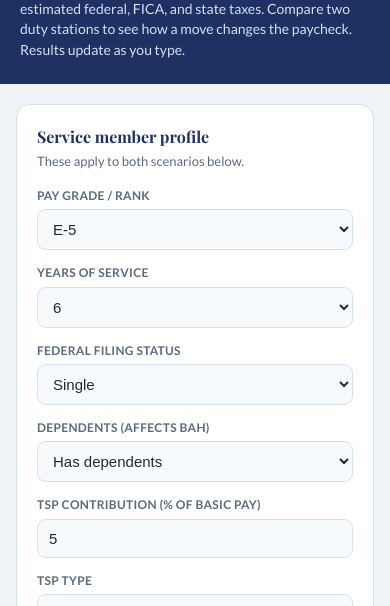
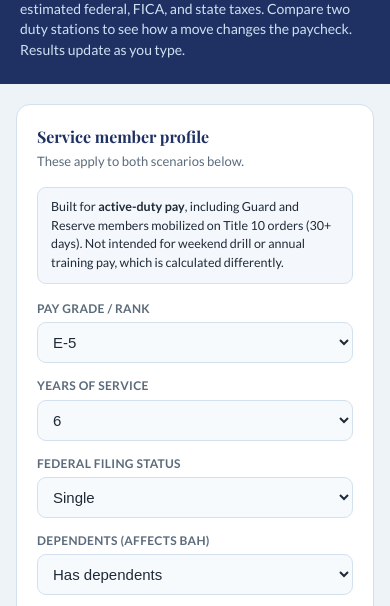
Before and after one commit to Blue-Star-Families1/military-pay-calculator, a plain HTML site: page index.html in a window 390 px wide. Shown: the part 220-826 px from the top of the page. Drawn offline with nearby package versions, Linux system fonts and the light colour scheme.

Commit message:
﻿State the Guard and Reserve scope clearly
The tool is accurate for Guard and Reserve members mobilized on Title 10
orders, who are paid on the active-duty tables with the same allowances.
It is not built for weekend drill or annual training: that pay is earned per
drill period rather than monthly, short-term orders use a different housing
allowance (BAH-RC/T), and several states tax Guard pay differently from
active-duty pay.

Nothing in the app said so, which meant a drilling reservist would have seen
a badly overstated figure with no warning. Now stated up front in the profile
section, in the disclaimer, and in the README.

```diff
--- a/index.html
+++ b/index.html
@@ -98,6 +98,8 @@
   .btn{background:var(--panel);border:1px solid var(--line);color:var(--navy);font-weight:600;font-size:13px;padding:9px 14px;border-radius:9px;cursor:pointer}
   .btn:hover{border-color:var(--sky)}
   .footnote{font-size:12px;color:var(--muted);margin-top:22px;line-height:1.6}
+  .scope{background:#f4f8fc;border:1px solid var(--line);border-radius:9px;padding:10px 13px;
+    margin:0 0 16px;font-size:12.5px;color:var(--ink);line-height:1.5}
   .feedback{background:var(--card);border:1px solid var(--line);border-left:4px solid var(--steel);
     border-radius:0 10px 10px 0;padding:12px 16px;font-size:13px;color:var(--ink);margin-top:4px}
   .feedback a{font-weight:600;white-space:nowrap}
@@ -131,6 +133,7 @@
   <div class="card">
     <h2>Service member profile</h2>
     <p class="sub">These apply to both scenarios below.</p>
+    <p class="scope">Built for <strong>active-duty pay</strong>, including Guard and Reserve members mobilized on Title&nbsp;10 orders (30+ days). Not intended for weekend drill or annual training pay, which is calculated differently.</p>
     <div class="grid">
       <div>
         <label for="grade">Pay grade / rank</label>
@@ -268,7 +271,7 @@
     <div class="diff" id="diffBox"></div>
     <p class="sr-only" id="srStatus" role="status" aria-live="polite" aria-atomic="true"></p>
     <div class="disclaimer">
-      <strong>Estimate only.</strong> Models 2026 base pay (incl. Executive Schedule caps), BAS, federal tax, FICA (with the Additional Medicare Tax), and state income tax using real 2026 brackets &amp; standard deductions, and combat-zone exclusion (enlisted &amp; warrant officers fully excluded; commissioned officers capped at max enlisted pay + IDP). BAH auto-fills from official 2026 DoD (DTMO) rates by duty station, grade, and dependents — override anytime. State tax credits, itemized deductions, and local taxes outside Maryland are not modeled. Verify with your finance office / MyPay before making financial decisions.
+      <strong>Estimate only.</strong> Models 2026 base pay (incl. Executive Schedule caps), BAS, federal tax, FICA (with the Additional Medicare Tax), and state income tax using real 2026 brackets &amp; standard deductions, and combat-zone exclusion (enlisted &amp; warrant officers fully excluded; commissioned officers capped at max enlisted pay + IDP). BAH auto-fills from official 2026 DoD (DTMO) rates by duty station, grade, and dependents — override anytime. State tax credits, itemized deductions, and local taxes outside Maryland are not modeled. Drill and annual-training pay for non-mobilized Guard and Reserve members is not modeled, and some states tax Guard pay differently from active-duty pay. Verify with your finance office / MyPay before making financial decisions.
     </div>
   </div>
 
```
Also changed, not shown: 1 other file.
